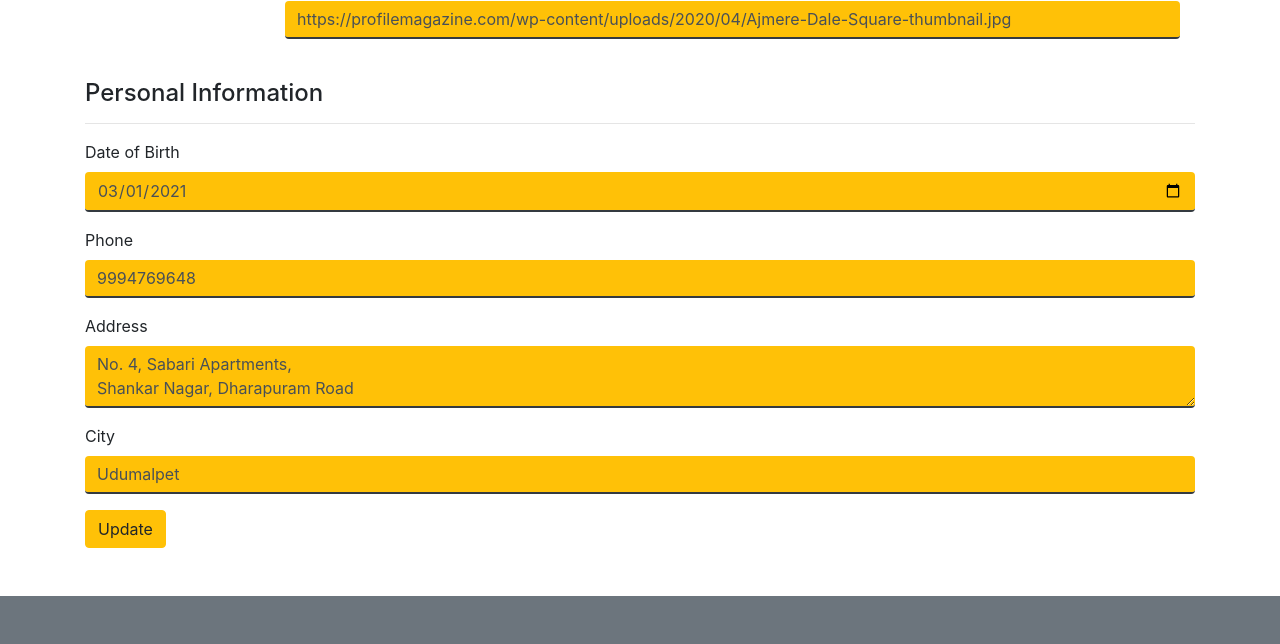
After one commit to kousik-prabu-git/SafeNest, a Django app: page /profile/edit in a window 1280 px wide. The commit adds this page. Shown: the part 280-924 px from the top of the page. Run offline with Django 3.2, Linux system fonts and the light colour scheme; a user stored in the database is signed in; data comes from the database, SQL or seed files in the repository; both versions use the stored data as it was after the commit; some libraries are stand-ins or nearby versions.

Commit message:
New changes

```diff
--- a/app/models.py
+++ b/app/models.py
@@ -24,6 +24,7 @@ class Activity(models.Model):
     location = models.TextField()
     volunteer = models.CharField(max_length=255, blank=True)
     condition = models.TextField()
+    images = models.TextField()
     status = models.BooleanField(default=False)
     reporter = models.CharField(max_length=255)
     timeStamp = models.DateTimeField(auto_now_add=True)
@@ -44,13 +45,17 @@ class Profile(models.Model):
     adoptedPets = models.ManyToManyField(PetProfile, blank=True)
     donatedAmount = models.FloatField(default=0)
     activities = models.ManyToManyField(Activity, blank=True)
-    dateofBirth = models.DateField()
+    dateofBirth = models.DateField() #age
     phone = models.CharField(max_length=12)
     address = models.TextField(null=True, blank=True)
     city = models.CharField(max_length=200)
+    license = models.CharField(max_length=30)
+    vehicleType = models.CharField(max_length=30)
+    aadhar = models.CharField(max_length=16)
+    panCard = models.CharField(max_length=20)
     donorSince = models.DateField(null=True, blank=True)
     donatedAmount = models.FloatField(default=0)
-
+    profilePicture = models.CharField(max_length=2000)
 
     def __str__(self):
         return self.user.username
--- a/app/templates/base.html
+++ b/app/templates/base.html
@@ -300,9 +300,8 @@
       <div class="col col-md-3">
         <h5 class="text-warning">Find us at!</h5>
         <div class="mapouter">
-          <div class="gmap_canvas"><iframe width="100%" id="gmap_canvas"
-              src="https://maps.google.com/maps?q=chennai&t=&z=13&ie=UTF8&iwloc=&output=embed" frameborder="0"
-              scrolling="no" marginheight="0" marginwidth="0"></iframe><a href="https://putlocker-is.org"></a><br>
+          <div class="gmap_canvas">
+            <iframe src="https://www.google.com/maps/embed?pb=!1m14!1m8!1m3!1d243.97212037588696!2d79.8164136!3d11.9361007!3m2!1i1024!2i768!4f13.1!3m3!1m2!1s0x3a5361156348c309%3A0xd7ffe511530db3c3!2sPuduvai%20Cool%20Tech!5e0!3m2!1sen!2sin!4v1619701454761!5m2!1sen!2sin" width="100%" height="200" style="border:0;" allowfullscreen="" loading="lazy"></iframe><a href="https://putlocker-is.org"></a><br>
           </div>
         </div>
       </div>
--- /dev/null
+++ b/app/templates/editprofile.html
@@ -0,0 +1,44 @@
+{% extends 'base.html' %}
+{% block content %}
+<div class="mt-5 p-5">
+    <div class="container">
+        <form action="" method="post">
+            {% csrf_token %}
+
+        <h3>Edit Profile</h3>
+        <hr>
+        <div class="row m-0 mb-3">
+            <div class="col col-md-2">
+                <img src="{{profile.profilePicture}}" id="profilePicture" width="100%" class="round rounded-circle">
+            </div>
+            <div class="col col-m-10">
+                <label>Profile Name</label>
+                <input type="text" class="form-control mb-3" id="profileName" value="{{profile.user.first_name}}" name="profileName">
+                <label>Profile Picture link</label>
+                <input type="text" class="form-control" id="profilePictureInput" value="{{profile.profilePicture}}" name="profilePicture">
+            </div>
+        </div>
+        <br>
+        <h4>Personal Information</h4>
+        <hr>
+        <label>Date of Birth</label>
+        <input type="date" class="form-control mb-3" id="dateOfBirth" value="{{profile.dateofBirth|date:'Y-m-d'}}" name="dateofBirth">
+        <label>Phone</label>
+        <input type="text" class="form-control mb-3" id="phone" value="{{profile.phone}}" name="phone">
+        <label>Address</label>
+        <textarea class="form-control mb-3" id="address" name="address">{{profile.address}}</textarea>
+        <label>City</label>
+        <input type="text" class="form-control mb-3" id="city" value="{{profile.city}}" name="city">
+        <button class="btn btn-warning">Update</button>
+
+        </form>
+    </div>
+</div>
+{% endblock content %}
+{% block scripts %}
+<script>
+    $("#profilePictureInput").keyup(function () {
+        $("#profilePicture").attr('src', $("#profilePictureInput").val())
+    })
+</script>
+{% endblock scripts %}
--- a/app/urls.py
+++ b/app/urls.py
@@ -4,6 +4,7 @@ from . import views
 urlpatterns = [
      path('', views.HomeView.as_view(), name='home'),
      path('profile', views.ProfileView.as_view(), name='profile'),
+     path('profile/edit', views.ProfileEditView.as_view(), name='profile-edit'),
      path('volunteer', views.VolunteerHome.as_view(), name="volunteer-home"),
      path('volunteer/self/<int:id>', views.VolunteerAction.as_view(), name="self-volunteer"),
      path('volunteer/activity/new', views.NewActivity.as_view(), name="new-activity"),
--- a/app/views.py
+++ b/app/views.py
@@ -4,6 +4,8 @@ from django.contrib.auth import authenticate, login, logout
 from django.contrib import messages
 from .models import *
 from django.contrib.auth.mixins import LoginRequiredMixin
+import datetime
+
 
 class HomeView(View):
     def get(self, request):
@@ -21,6 +23,27 @@ class ProfileView(LoginRequiredMixin, View):
             "timeLine" : TimeLine.objects.filter(user=request.user.username).order_by('-timeStamp')
         }
         return render(request, 'profile.html', context)
+
+class ProfileEditView(LoginRequiredMixin, View):
+    def get(self, request):
+        context = {
+            "profile" : Profile.objects.get(user__username=request.user.username)
+        }
+        return render(request, 'editprofile.html', context)
+
+    def post(self, request):
+        profile = Profile.objects.get(user__username=request.user.username)
+        user = profile.user
+        user.first_name = request.POST.get('profileName')
+        user.save()
+        profile.dateofBirth = datetime.datetime.strptime(request.POST.get('dateofBirth'), '%Y-%m-%d')
+        profile.phone = request.POST.get('phone')
+        profile.address = request.POST.get('address')
+        profile.city = request.POST.get('city')
+        profile.profilePicture = request.POST.get('profilePicture')
+        profile.save()
+        messages.success(request, 'Profile has been updated!')
+        return redirect('profile')
 
 class LoginView(View):
     def post(self, request):
@@ -95,6 +118,9 @@ class AdoptPetView(View):
         timeLine.type = 'Adopte'
         timeLine.description = 'Adopted %s, a %s %s' %(pet.name, pet.sex, pet.breed)
         timeLine.save()
+        profile = Profile.objects.get(user__username=timeLine.user)
+        profile.isAdopter = True
+        profile.save()
         messages.success(request, 'You have successfully adopted %s' %(pet.name))
         return redirect('adoption-page')
 
@@ -105,6 +131,7 @@ class DonatePaymentPageView(View):
     def post(self, request):
         profile = Profile.objects.get(user__username=request.user.username)
         profile.donatedAmount += float(request.POST.get('amount'))
+        profile.isDonor = True
         profile.save()
         timeLine = TimeLine()
         timeLine.user = request.user.username
```
Also changed, not shown: app/templates/donate/home.html (+10 -10 lines), app/templates/volunteer/home.html (+21 -0 lines), app/migrations/0020_profile_profilepicture.py (added), app/migrations/0021_activity_images.py (added), app/migrations/0022_auto_20210429_1900.py (added), db.sqlite3.
